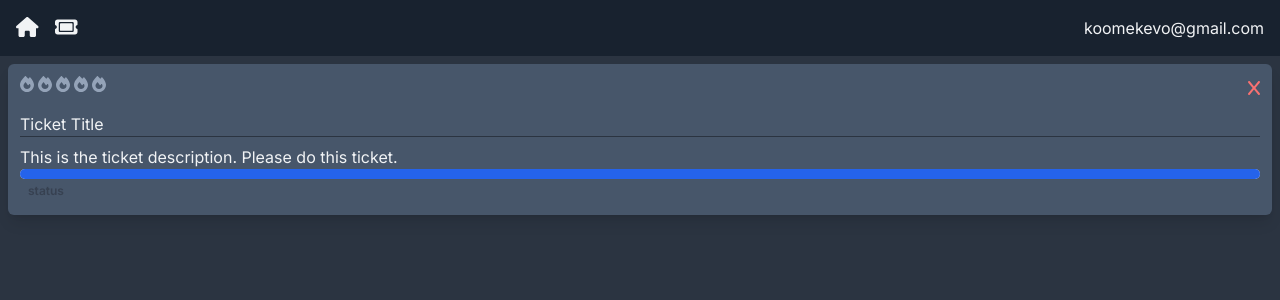
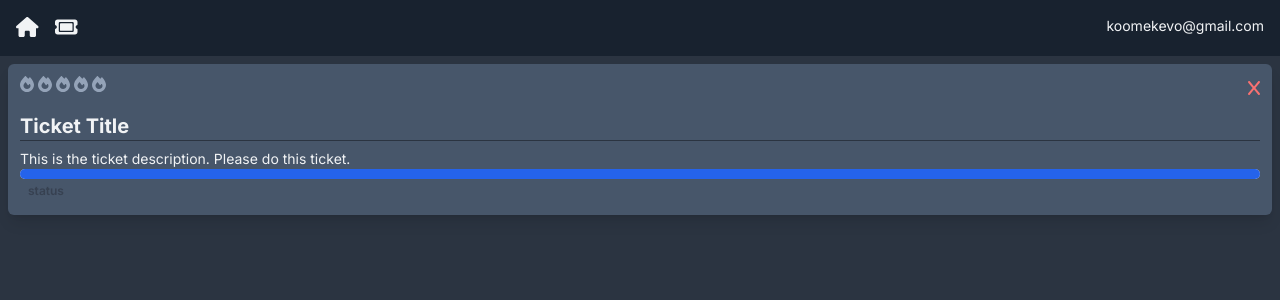
Before and after one commit to koomekevo/nextlarge, a Next.js app: page / in a window 1280 px wide. Shown: the top 300 px of the page. Built offline with nearby package versions, Linux system fonts and the light colour scheme.

Commit message:
Add @layer base in global.css

```diff
--- a/app/globals.css
+++ b/app/globals.css
@@ -1,6 +1,48 @@
 @tailwind base;
 @tailwind components;
 @tailwind utilities;
+
+@layer base {
+  h1,
+  h2,
+  h3,
+  h4,
+  h5,
+  h6 {
+    @apply font-bold;
+  }
+
+  h1 {
+    @apply text-4xl;
+    margin: 0 0 5px 0;
+  }
+  h2 {
+    @apply text-3xl;
+  }
+  h3 {
+    @apply text-2xl;
+  }
+  h4 {
+    @apply text-xl;
+  }
+  h5 {
+    @apply text-lg;
+  }
+  p {
+    @apply text-sm;
+  }
+  form {
+    @apply rounded-xl p-4;
+  }
+  label {
+    @apply mt-4;
+  }
+  input,
+  select,
+  textarea {
+    @apply m-1 rounded  bg-card p-1;
+  }
+}
 
 @layer components {
   .icon {
```
